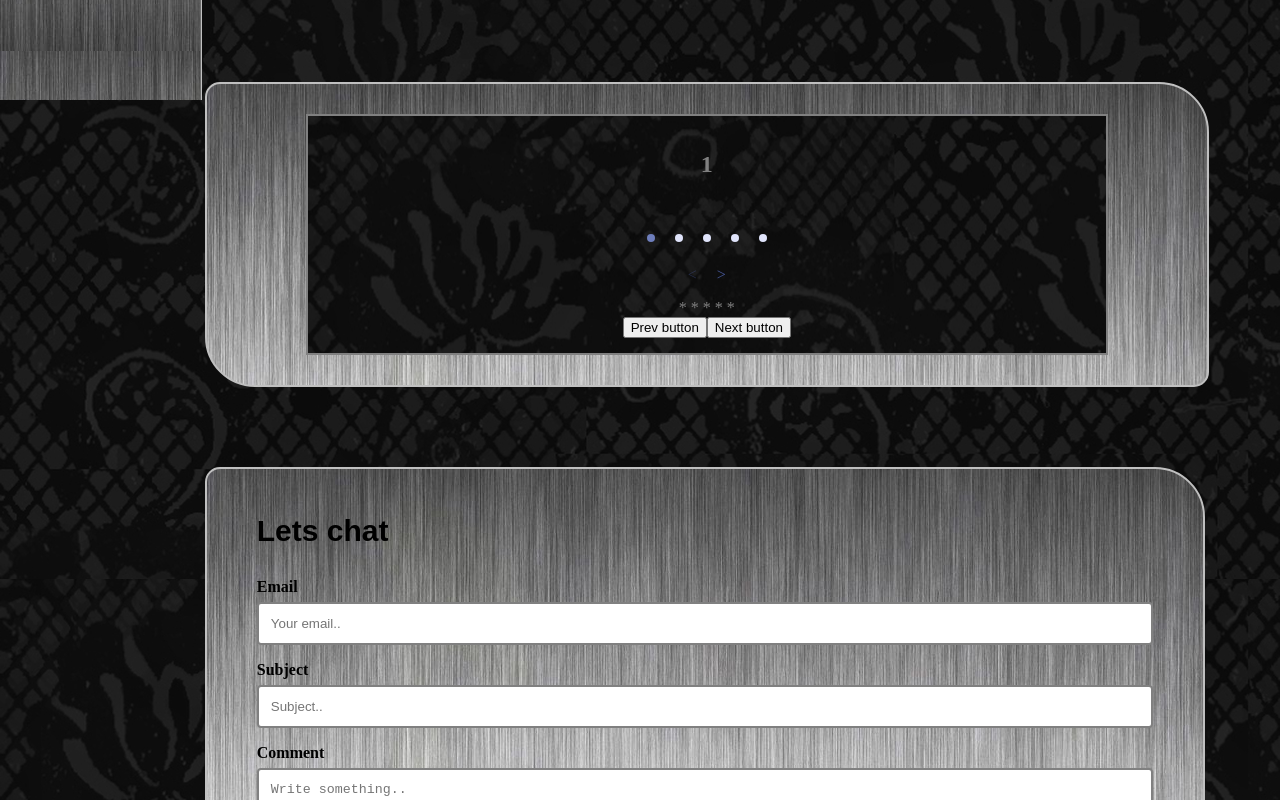
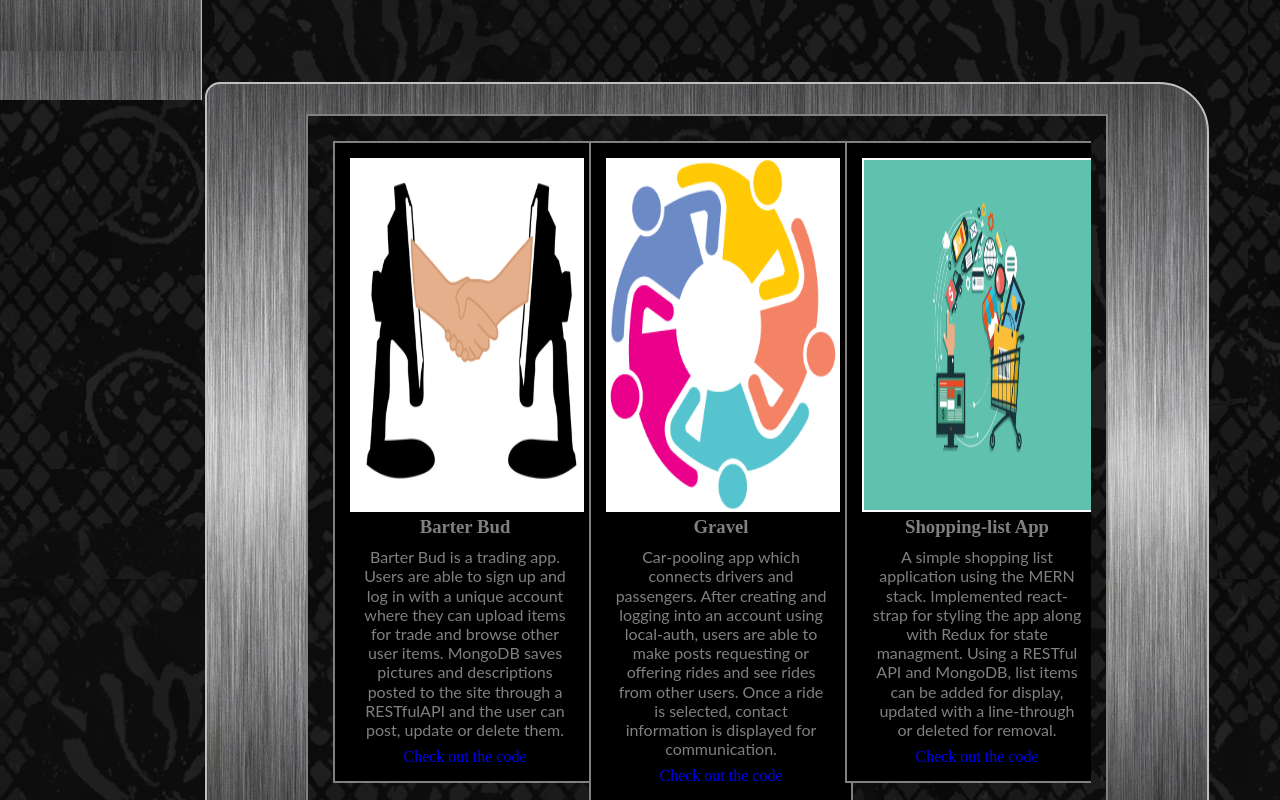
Before and after one commit to caseycling/portfolio, a React (Create React App) app in the folder client/: page / in a window 1280 px wide. Shown: the part 700-1500 px from the top of the page. Built offline with nearby package versions, Linux system fonts and the light colour scheme; a web font is replaced by a local one.

Commit message:
Finished carousel for projects

```diff
--- a/client/src/components/Carousel.js
+++ b/client/src/components/Carousel.js
@@ -1,12 +1,75 @@
 import React from 'react'
 import AliceCarousel from 'react-alice-carousel'
 import 'react-alice-carousel/lib/alice-carousel.css'
+import background from '../images/navbackground.jpg'
+import barter from '../images/barter.png';
+import gravel from '../images/gravel.png';
+import weather from '../images/weather.jpg';
+import shopping from '../images/shopping.png';
+import recipe from '../images/recipe.jpg';
+
+
 
 class Gallery extends React.Component {
-  items = [1, 2, 3, 4, 5]
+  items = [
+    {
+      title: 'Barter Bud',
+      projectHref: 'https://facebook.com',
+      codeHref: 'https://github.com/caseycling/Project2',
+      image: barter,
+      description: 'Barter Bud is a trading app. Users are able to sign up and log in with a unique account where they can upload items for trade and browse other user items. MongoDB saves pictures and descriptions posted to the site through a RESTfulAPI and the user can post, update or delete them.'
+    },
+    {
+      title: 'Gravel',
+      projectHref: 'https://gravel-app.herokuapp.com/',
+      codeHref: 'https://github.com/mrgmacandog/gravel',
+      image: gravel,
+      description: 'Car-pooling app which connects drivers and passengers. After creating and logging into an account using local-auth, users are able to make posts requesting or offering rides and see rides from other users. Once a ride is selected, contact information is displayed for communication.'
+
+    },
+    {
+      title: 'Shopping-list App',
+      projectHref: 'https://caseyclingaman.herokuapp.com/',
+      codeHref: 'https://github.com/caseycling/MERN-stack',
+      image: shopping,
+      description: 'A simple shopping list application using the MERN stack. Implemented react-strap for styling the app along with Redux for state managment. Using a RESTful API and MongoDB, list items can be added for display, updated with a line-through or deleted for removal.'
+    },
+    {
+      title: 'Recipe Generator',
+      projectHref: 'https://caseycling.github.io/recipeApp/',
+      codeHref: 'https://github.com/caseycling/recipeApp/',
+      image: recipe,
+      description: 'App for finding recipes. Upon entering an ingredient in the search bar, the Edmam API is queried for recipes relative to the search term. The resulting JSON response object is then passed in as props to the recipe component which then displays  the top ten resulting recipes.',
+    },
+    {
+      title: 'Weather App',
+      projectHref: 'https://caseycling.github.io/weather-app/',
+      codeHref: 'https://github.com/caseycling/weather-app/',
+      image: weather,
+      description: 'Single-page application built with React for searching the weather using RESTful API. After searching for a city, a request is sent to OpenWeatherMap and the resulting date and weather is displayed with background dynamically changing dependent on the weather.',
+    },
+  ]
 
   state = {
-    galleryItems: this.items.map((i) => <h2 key={i}>{i}</h2>),
+    galleryItems: this.items.map((i) =>
+      <div className="individualContainer" style={{ background: "black", width: "90%" }} id={i.image}>
+        <a href={i.projectHref} target={"_blank"}>
+          <img id="projectImage" src={i.image} alt="Project" />
+        </a>
+        <div >
+          <h3 id="projectTitle" >{i.title}</h3>
+          <p style={{ fontFamily: "Lato,Helvetica,Arial,sans-serif", margin: "9px", lineHeight: "1.2" }}> {i.description} </p>
+        </div>
+        <div>
+          <a id="projectLink" href={i.codeHref} target={"_blank"} >Check out the code</a>
+        </div>
+      </div>
+    ),
+  }
+
+  responsive = {
+    0: { items: 3 },
+    1024: { items: 3 }
   }
 
   thumbItem = (item, i) => (
@@ -20,15 +83,19 @@ class Gallery extends React.Component {
       <div>
         <AliceCarousel
           dotsDisabled={true}
+          responsive={this.responsive}
           buttonsDisabled={true}
+          showDots={false}
           items={this.state.galleryItems}
           itemsInSlide={3}
           ref={(el) => (this.Carousel = el)}
         />
 
         <nav>{this.items.map(this.thumbItem)}</nav>
-        <button onClick={() => this.Carousel.slidePrev()}>Prev button</button>
-        <button onClick={() => this.Carousel.slideNext()}>Next button</button>
+        <div  >
+          <button id="carousel-btn" style={{ float: "left", marginLeft: "12px" }} onClick={() => this.Carousel.slidePrev()}>Prev button</button>
+          <button id="carousel-btn" style={{ float: "right", marginRight: "12px" }} onClick={() => this.Carousel.slideNext()}>Next button</button>
+        </div>
       </div>
     )
   }
```
